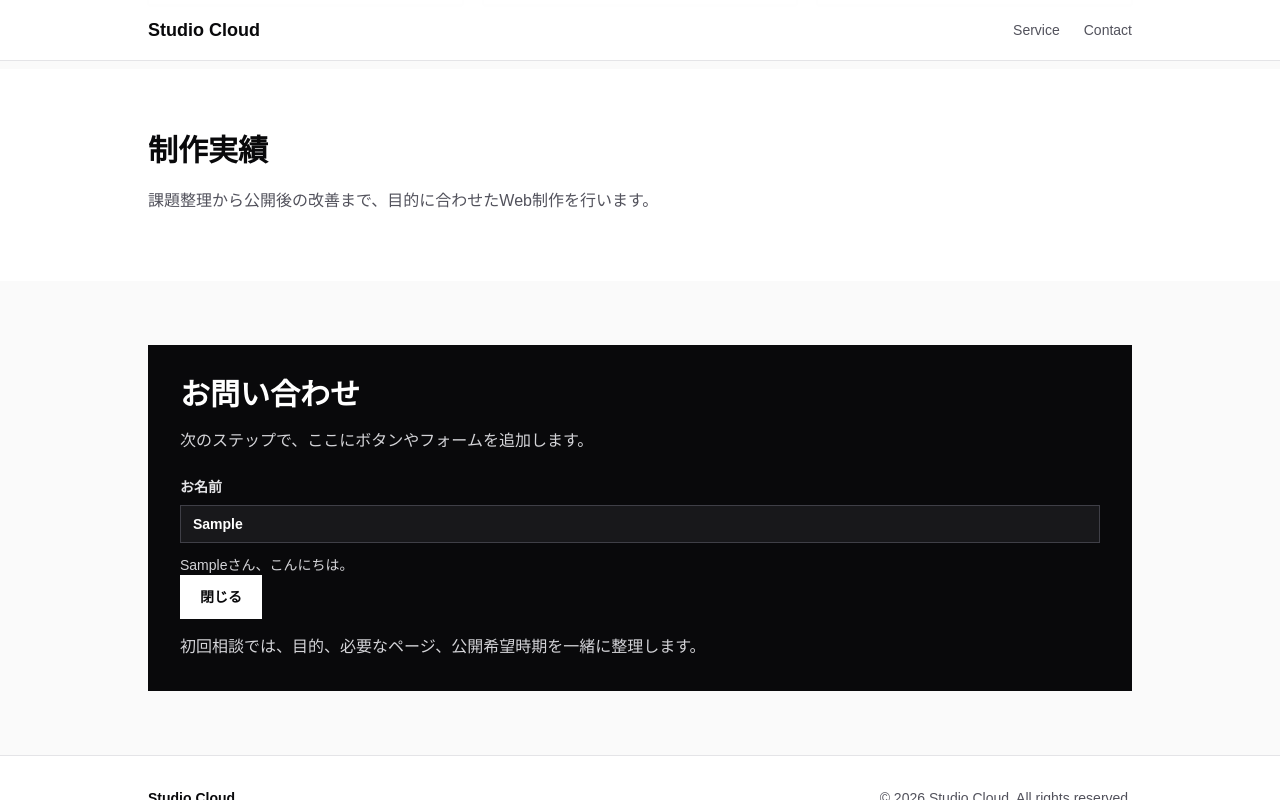
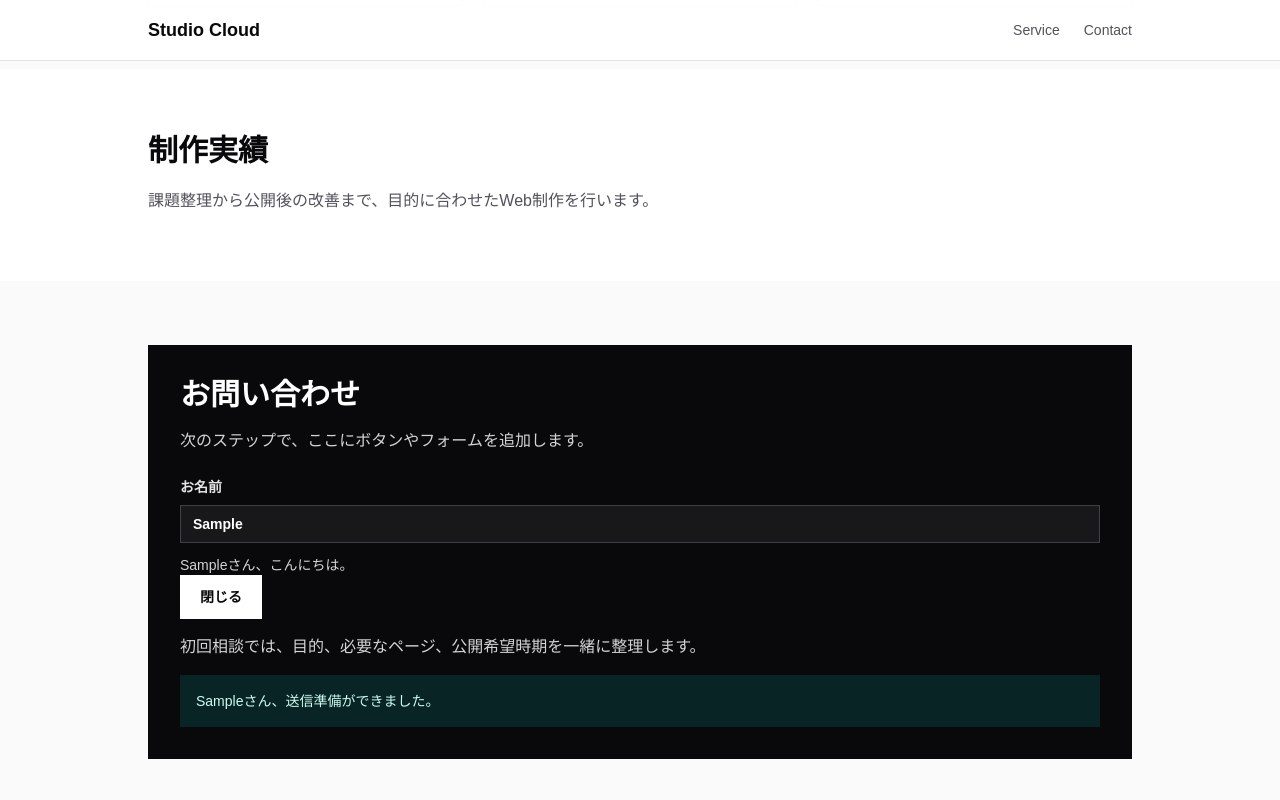
Before and after one commit to haru-programming/nextjs-practice, a Next.js app: page / in a window 1280 px wide. Both pictures are taken after typing "Sample" into the empty fields and a click on the button "詳細を見る". Shown: the part 913-1713 px from the top of the page. Built offline with nearby package versions, Linux system fonts and the light colour scheme.

Commit message:
Add contact form completion state

```diff
--- a/src/app/contact-toggle.tsx
+++ b/src/app/contact-toggle.tsx
@@ -5,6 +5,7 @@ import { useState } from "react";
 export function ContactToggle() {
   const [isOpen, setIsOpen] = useState<boolean>(false);
   const [name, setName] = useState<string>("");
+  const [isSubmitted, setIsSubmitted] = useState<boolean>(false);
 
   function handleSubmit(event: React.SyntheticEvent<HTMLFormElement>) {
     event.preventDefault();
@@ -15,6 +16,7 @@ export function ContactToggle() {
     }
 
     setIsOpen(true);
+    setIsSubmitted(true);
   }
 
   return (
@@ -42,6 +44,11 @@ export function ContactToggle() {
           初回相談では、目的、必要なページ、公開希望時期を一緒に整理します。
         </p>
       )}
+      {isSubmitted && (
+        <p className="mt-4 bg-teal-900/40 p-4 text-sm text-teal-100">
+          {name}さん、送信準備ができました。
+        </p>
+      )}
     </form>
   );
 }
```
Also changed, not shown: 2 other files (tests, documents, lock files or other folders).
